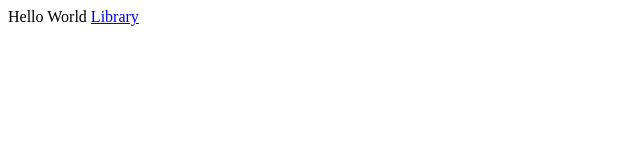
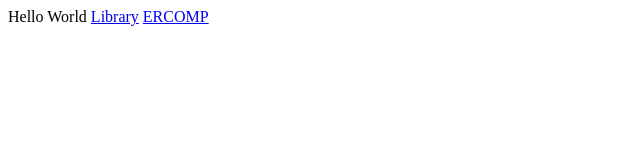
Before and after one commit to antonskal/antonskal.github.io, a plain HTML site: page index.html in a window 1280 px wide. Shown: the full height of the page, 0-640 px from the left. Drawn offline with Linux system fonts and the light colour scheme.

Commit message:
Presentation

```diff
--- a/index.html
+++ b/index.html
@@ -1,2 +1,3 @@
 Hello World
 <a href="library/index.html">Library</a>
+<a href="FirstRoundERPresentation.pdf">ERCOMP</a>
```
Also changed, not shown: 1 other file.
